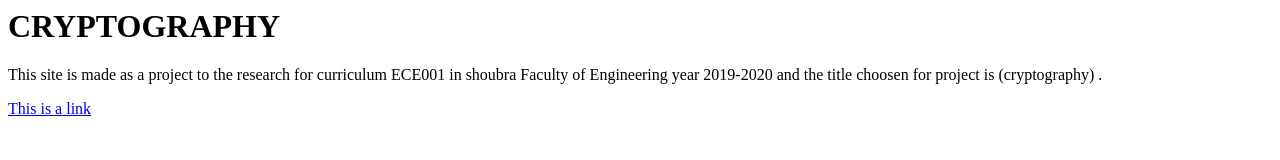
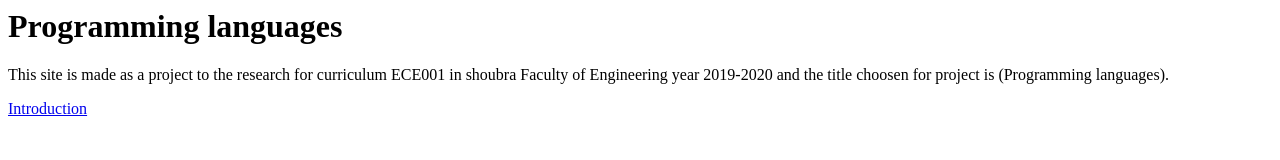
Before and after one commit to mohamed-taher7/ece001, a plain HTML site: page index.html in a window 1280 px wide. Drawn offline with Linux system fonts and the light colour scheme.

Commit message:
Update index.html

```diff
--- a/index.html
+++ b/index.html
@@ -5,10 +5,10 @@
 </head>
 <body>
 
-<h1>CRYPTOGRAPHY</h1>
+<h1>Programming languages</h1>
 <p>This site is made as a project to the research for curriculum ECE001 in shoubra Faculty of Engineering year 2019-2020
-and the title choosen for project is (cryptography) .</p>
-<a href="https://www.w3schools.com">This is a link</a>
+and the title choosen for project is (Programming languages).</p>
+<a href="introduction">Introduction</a>
 
 </body>
 </html>
```
